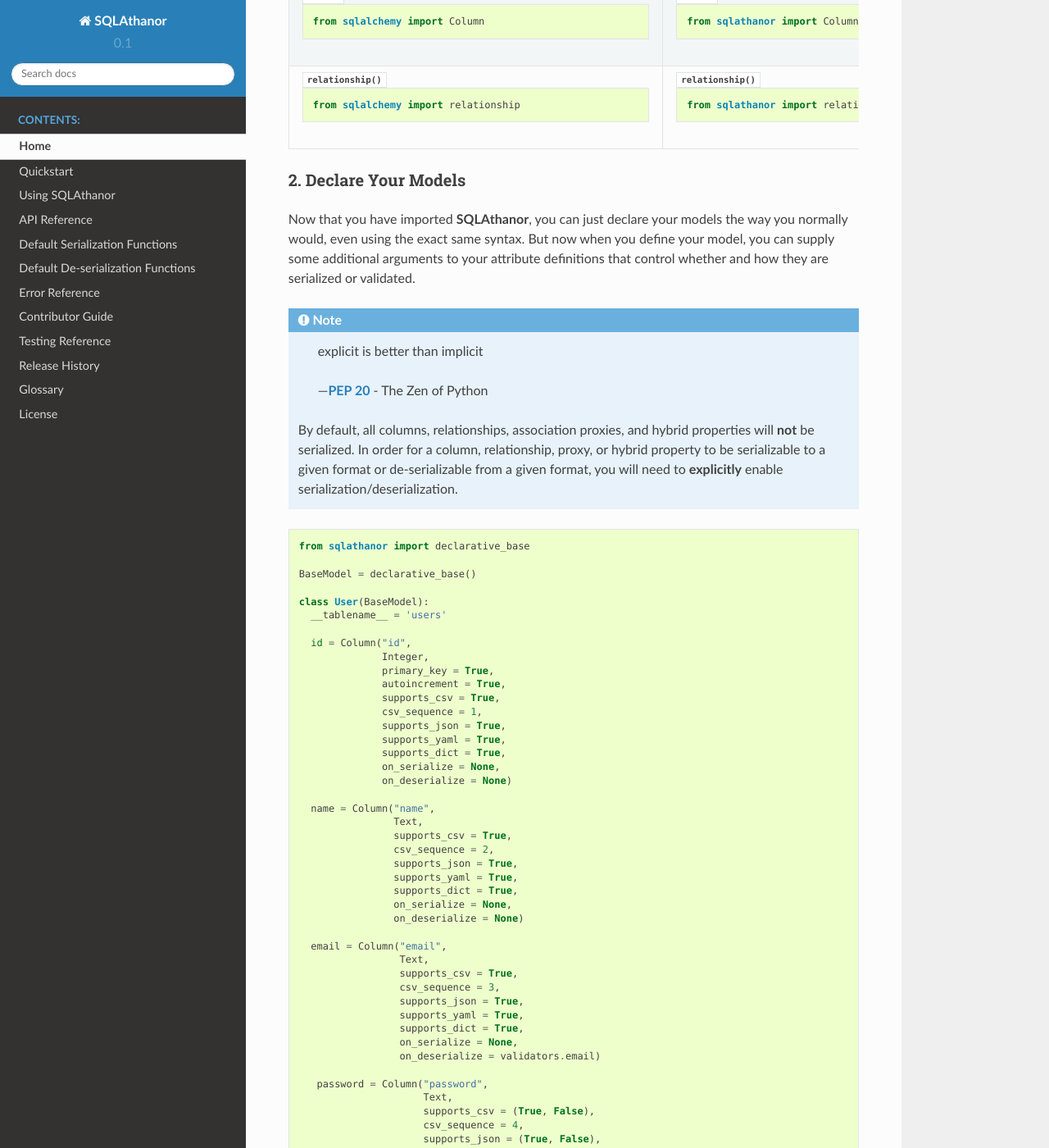
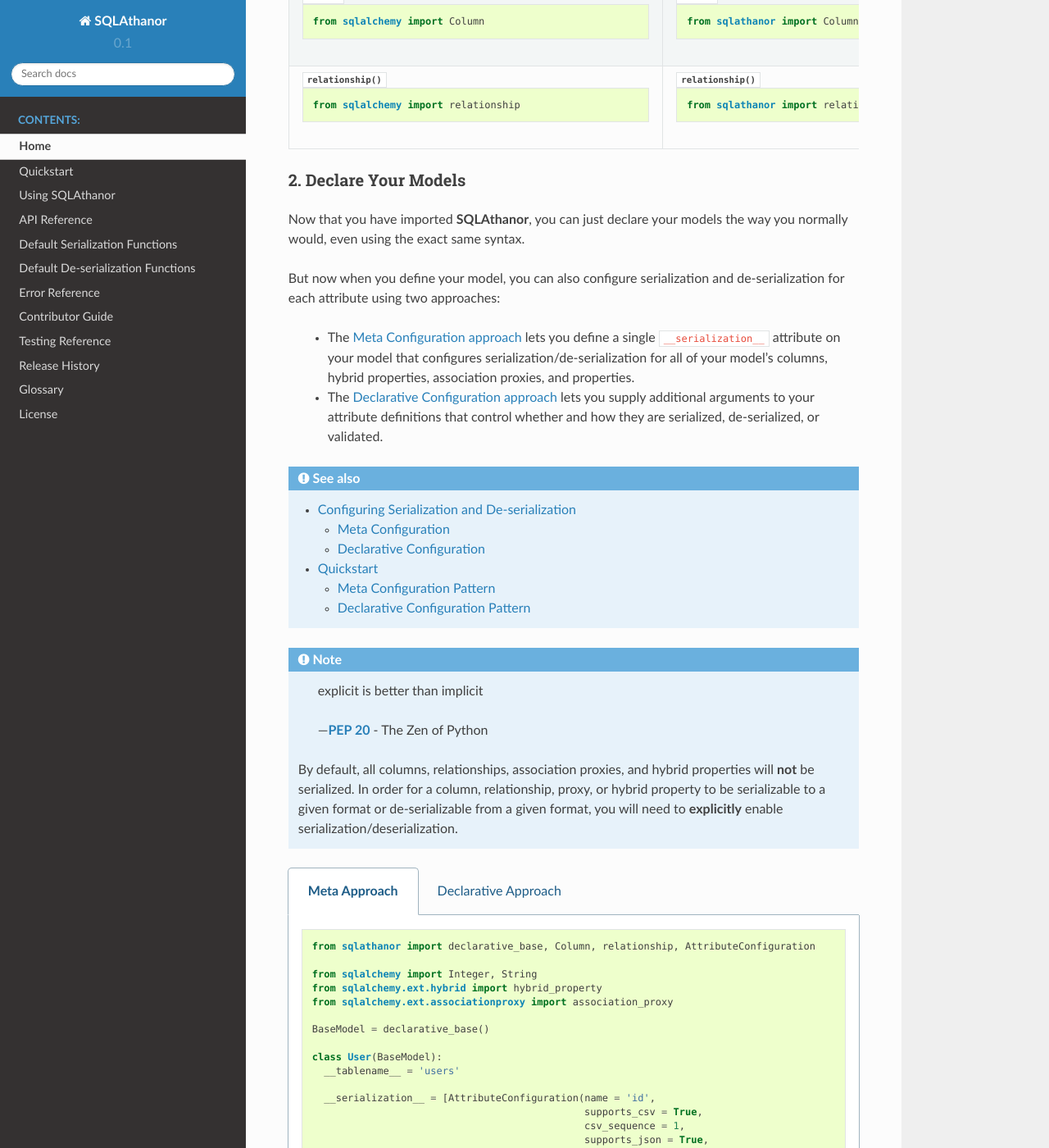
Before and after one commit to insightindustry/sqlathanor, a Sphinx documentation site: the page built from docs/index.rst, in a window 1280 px wide and 1400 px high, scrolled down 4426 px. Shown: the whole window at 82% size. Built offline with Sphinx 7.4.7 and the Read the Docs theme 2.0.0, drawn with Linux system fonts in a browser that asks for light colours; some of the changed text lies outside the part shown.

Commit message:
Updated entry page with further details. Closes #16.

```diff
--- a/docs/index.rst
+++ b/docs/index.rst
@@ -190,9 +190,30 @@
 =========================
 
 Now that you have imported **SQLAthanor**, you can just declare your models
-the way you normally would, even using the exact same syntax. But now when you
-define your model, you can supply some additional arguments to your attribute
-definitions that control whether and how they are serialized or validated.
+the way you normally would, even using the exact same syntax.
+
+But now when you define your model, you can also configure serialization and
+de-serialization for each attribute using two approaches:
+
+  * The :ref:`Meta Configuration approach <meta_configuration>` lets you
+    define a single ``__serialization__`` attribute on your model that configures
+    serialization/de-serialization for all of your model's columns, hybrid properties,
+    association proxies, and properties.
+  * The :ref:`Declarative Configuration approach <declarative_configuration>` lets
+    you supply additional arguments to your attribute definitions that control whether
+    and how they are serialized, de-serialized, or validated.
+
+.. seealso::
+
+  * :ref:`Configuring Serialization and De-serialization <configuration>`
+
+    * :ref:`Meta Configuration <meta_configuration>`
+    * :ref:`Declarative Configuration <declarative_configuration>`
+
+  * :doc:`Quickstart <quickstart>`
+
+    * :ref:`Meta Configuration Pattern <meta_configuration_pattern>`
+    * :ref:`Declarative Configuration Pattern <declarative_configuration_pattern>`
 
 .. note::
 
@@ -207,60 +228,154 @@
   to be serializable to a given format or de-serializable from a given format, you
   will need to **explicitly** enable serialization/deserialization.
 
-.. code-block:: python
+.. tabs::
 
-  from sqlathanor import declarative_base
+  .. tab:: Meta Approach
 
-  BaseModel = declarative_base()
+    .. code-block:: python
 
-  class User(BaseModel):
-    __tablename__ = 'users'
+      from sqlathanor import declarative_base, Column, relationship, AttributeConfiguration
 
-    id = Column("id",
-                Integer,
-                primary_key = True,
-                autoincrement = True,
-                supports_csv = True,
-                csv_sequence = 1,
-                supports_json = True,
-                supports_yaml = True,
-                supports_dict = True,
-                on_serialize = None,
-                on_deserialize = None)
+      from sqlalchemy import Integer, String
+      from sqlalchemy.ext.hybrid import hybrid_property
+      from sqlalchemy.ext.associationproxy import association_proxy
 
-    name = Column("name",
-                  Text,
-                  supports_csv = True,
-                  csv_sequence = 2,
-                  supports_json = True,
-                  supports_yaml = True,
-                  supports_dict = True,
-                  on_serialize = None,
-                  on_deserialize = None)
+      BaseModel = declarative_base()
 
-    email = Column("email",
-                   Text,
-                   supports_csv = True,
-                   csv_sequence = 3,
-                   supports_json = True,
-                   supports_yaml = True,
-                   supports_dict = True,
-                   on_serialize = None,
-                   on_deserialize = validators.email)
+      class User(BaseModel):
+        __tablename__ = 'users'
 
-     password = Column("password",
+        __serialization__ = [AttributeConfiguration(name = 'id',
+                                                    supports_csv = True,
+                                                    csv_sequence = 1,
+                                                    supports_json = True,
+                                                    supports_yaml = True,
+                                                    supports_dict = True,
+                                                    on_serialize = None,
+                                                    on_deserialize = None),
+                             AttributeConfiguration(name = 'addresses',
+                                                    supports_json = True,
+                                                    supports_yaml = (True, True),
+                                                    supports_dict = (True, False),
+                                                    on_serialize = None,
+                                                    on_deserialize = None),
+                             AttributeConfiguration(name = 'hybrid',
+                                                    supports_csv = True,
+                                                    csv_sequence = 2,
+                                                    supports_json = True,
+                                                    supports_yaml = True,
+                                                    supports_dict = True,
+                                                    on_serialize = None,
+                                                    on_deserialize = None)]
+                             AttributeConfiguration(name = 'keywords',
+                                                    supports_csv = False,
+                                                    supports_json = True,
+                                                    supports_yaml = True,
+                                                    supports_dict = True,
+                                                    on_serialize = None,
+                                                    on_deserialize = None)]
+                             AttributeConfiguration(name = 'python_property',
+                                                    supports_csv = (False, True),
+                                                    csv_sequence = 3,
+                                                    supports_json = (False, True),
+                                                    supports_yaml = (False, True),
+                                                    supports_dict = (False, True),
+                                                    on_serialize = None,
+                                                    on_deserialize = None)]
+
+        id = Column('id',
+                    Integer,
+                    primary_key = True)
+
+        addresses = relationship('Address',
+                                 backref = 'user')
+
+        _hybrid = 1
+
+        @hybrid_property
+        def hybrid(self):
+            return self._hybrid
+
+        @hybrid.setter
+        def hybrid(self, value):
+            self._hybrid = value
+
+        @hybrid.expression
+        def hybrid(cls):
+          return False
+
+        keywords = association_proxy('keywords', 'keyword')
+
+        @property
+        def python_property(self):
+          return self._hybrid * 2
+
+    As you can see, we've added a ``__serialization__`` attribute to your standard
+    model. The ``__serialization__`` attribute takes a list of
+    :class:`AttributeConfiguration <sqlathanor.attributes.AttributeConfiguration>`
+    instances, where each configures the serialization and de-serialization of a
+    :term:`model attribute`.
+
+  .. tab:: Declarative Approach
+
+    .. code-block:: python
+
+      from sqlathanor import declarative_base
+
+      BaseModel = declarative_base()
+
+      class User(BaseModel):
+        __tablename__ = 'users'
+
+        id = Column("id",
+                    Integer,
+                    primary_key = True,
+                    autoincrement = True,
+                    supports_csv = True,
+                    csv_sequence = 1,
+                    supports_json = True,
+                    supports_yaml = True,
+                    supports_dict = True,
+                    on_serialize = None,
+                    on_deserialize = None)
+
+        name = Column("name",
+                      Text,
+                      supports_csv = True,
+                      csv_sequence = 2,
+                      supports_json = True,
+                      supports_yaml = True,
+                      supports_dict = True,
+                      on_serialize = None,
+                      on_deserialize = None)
+
+        email = Column("email",
                        Text,
-                       supports_csv = (True, False),
-                       csv_sequence = 4,
-                       supports_json = (True, False),
-                       supports_yaml = (True, False),
-                       supports_dict = (True, False),
+                       supports_csv = True,
+                       csv_sequence = 3,
+                       supports_json = True,
+                       supports_yaml = True,
+                       supports_dict = True,
                        on_serialize = None,
-                       on_deserialize = my_custom_password_hash_function)
+                       on_deserialize = validators.email)
 
-As you can see, we've just added some (optional) arguments to the
-:class:`Column <sqlalchemy:sqlalchemy.schema.Column>` constructor. Hopefully, they're
-pretty self-explanatory:
+         password = Column("password",
+                           Text,
+                           supports_csv = (True, False),
+                           csv_sequence = 4,
+                           supports_json = (True, False),
+                           supports_yaml = (True, False),
+                           supports_dict = (True, False),
+                           on_serialize = None,
+                           on_deserialize = my_custom_password_hash_function)
+
+    As you can see, we've just added some (optional) arguments to the
+    :class:`Column <sqlalchemy:sqlalchemy.schema.Column>` constructor. Hopefully
+    these configuration arguments are self-explanatory.
+
+  Both the Meta and the Declarative configuration approaches use the same
+  API for configuring serialization and de-serialization. While there are a lot
+  of details, in general, the configuration arguments are:
 
   * ``supports_<format>`` determines whether that attribute is included when
     :term:`serializing <serialization>` or :term:`de-serializing <de-serialization>`
```
